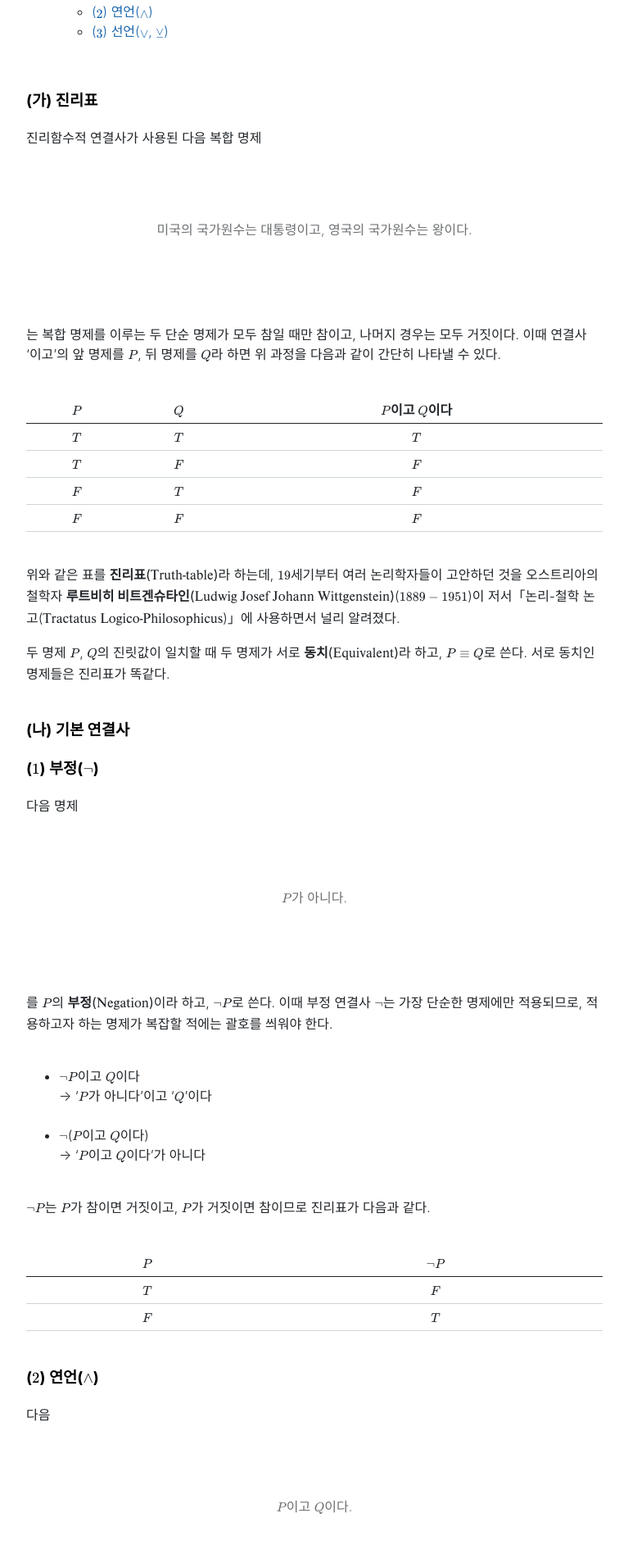
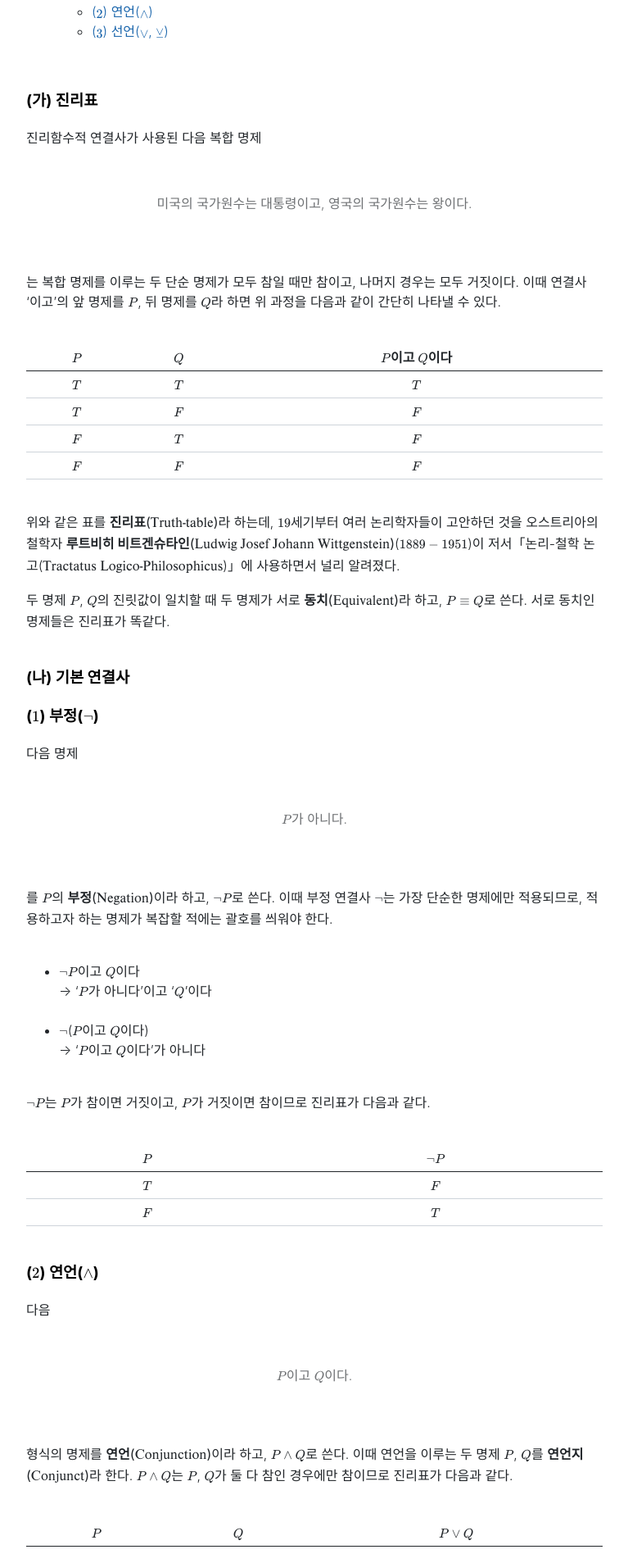
Before and after one commit to Log-zero/Log-zero.github.io, a Jekyll site: the page built from _posts/2026-01-24-진리함수적-연결사.md, in a window 1280 px wide. Shown: the part 344-2240 px from the top of the page at 82% size, without its empty margins (256-1023 px from the left). Built offline with Jekyll 4.4.1, drawn with Linux system fonts in a browser that asks for light colours; nearby versions of some CDN libraries.

Commit message:
blockquote

```diff
--- a/assets/css/blockquote.css
+++ b/assets/css/blockquote.css
@@ -1,5 +1,5 @@
 article.post blockquote {
-  margin: 4em 0;
+  margin: 2em 0;
   padding: 0;
   border: none;
   text-align: center;
```
